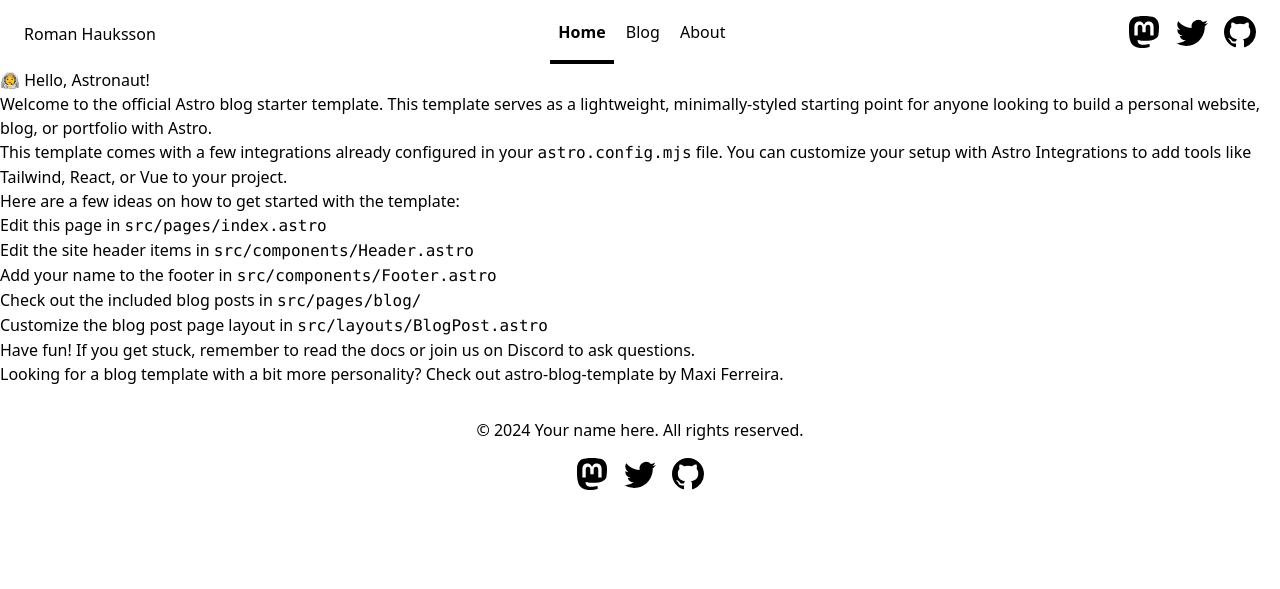
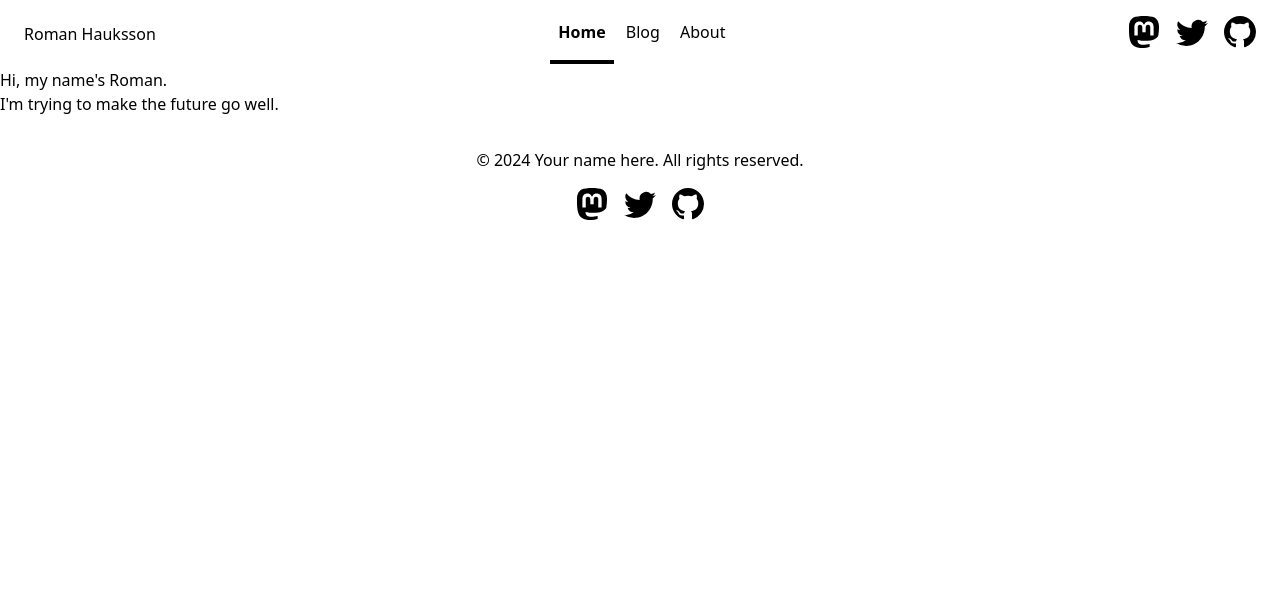
Before and after one commit to RomanHauksson/astro-blog, an Astro site: page / in a window 1280 px wide. Built offline with nearby package versions, Linux system fonts and the light colour scheme; Astro itself is replaced by a stand-in of ours.

Commit message:
Personalize splash page

```diff
--- a/src/pages/index.astro
+++ b/src/pages/index.astro
@@ -1,8 +1,8 @@
 ---
-import BaseHead from '../components/BaseHead.astro';
-import Header from '../components/Header.astro';
-import Footer from '../components/Footer.astro';
-import { SITE_TITLE, SITE_DESCRIPTION } from '../consts';
+import BaseHead from "../components/BaseHead.astro";
+import Header from "../components/Header.astro";
+import Footer from "../components/Footer.astro";
+import { SITE_TITLE, SITE_DESCRIPTION } from "../consts";
 ---
 
 <!doctype html>
@@ -13,37 +13,8 @@ import { SITE_TITLE, SITE_DESCRIPTION } from '../consts';
   <body>
     <Header />
     <main>
-			<h1>🧑‍🚀 Hello, Astronaut!</h1>
-			<p>
-				Welcome to the official <a href="https://astro.build/">Astro</a> blog starter template. This
-				template serves as a lightweight, minimally-styled starting point for anyone looking to build
-				a personal website, blog, or portfolio with Astro.
-			</p>
-			<p>
-				This template comes with a few integrations already configured in your
-				<code>astro.config.mjs</code> file. You can customize your setup with
-				<a href="https://astro.build/integrations">Astro Integrations</a> to add tools like Tailwind,
-				React, or Vue to your project.
-			</p>
-			<p>Here are a few ideas on how to get started with the template:</p>
-			<ul>
-				<li>Edit this page in <code>src/pages/index.astro</code></li>
-				<li>Edit the site header items in <code>src/components/Header.astro</code></li>
-				<li>Add your name to the footer in <code>src/components/Footer.astro</code></li>
-				<li>Check out the included blog posts in <code>src/pages/blog/</code></li>
-				<li>Customize the blog post page layout in <code>src/layouts/BlogPost.astro</code></li>
-			</ul>
-			<p>
-				Have fun! If you get stuck, remember to <a href="https://docs.astro.build/"
-					>read the docs
-				</a> or <a href="https://astro.build/chat">join us on Discord</a> to ask questions.
-			</p>
-			<p>
-				Looking for a blog template with a bit more personality? Check out <a
-					href="https://github.com/Charca/astro-blog-template"
-					>astro-blog-template
-				</a> by <a href="https://twitter.com/Charca">Maxi Ferreira</a>.
-			</p>
+      <h1>Hi, my name's Roman.</h1>
+      <p>I'm trying to make the future go well.</p>
     </main>
     <Footer />
   </body>
```
Lines whose indentation alone changed are shown as unchanged.
